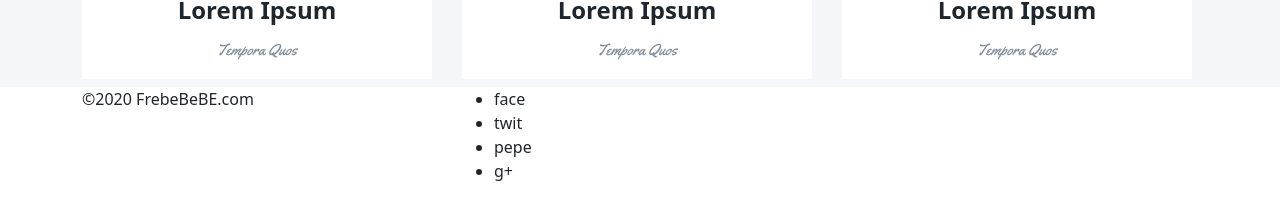
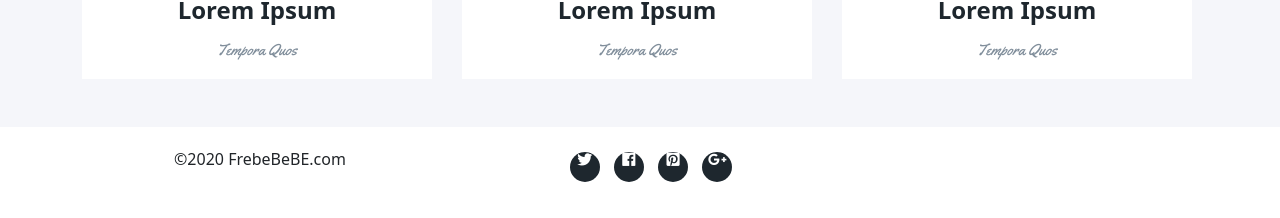
Before and after one commit to bart19870807/task-runer-pro, a website: page index.html in a window 1280 px wide. Shown: the part 1880-2098 px from the top of the page. Drawn offline with nearby package versions, Linux system fonts and the light colour scheme; a web font is replaced by a local one.

Commit message:
add style footer

```diff
--- a/index.html
+++ b/index.html
@@ -124,17 +124,17 @@
             </div>
         </div>
     </section>
-    <section>
+    <section class="foot">
         <footer>
             <div class="container">
                 <div class="row">
                     <div class="page col-md-4">&copy;2020 FrebeBeBE.com</div>
                     <div class="social col-md-4">
                         <ul>
-                            <li>face</li>
-                            <li>twit</li>
-                            <li>pepe</li>
-                            <li>g+</li>
+                            <li><i class="fab fa-twitter"></i></li>
+                            <li><i class="fab fa-facebook"></i></li>
+                            <li><i class="fab fa-pinterest-square"></i></li>
+                            <li><i class="fab fa-google-plus-g"></i></li>
                         </ul>
                     </div>
                     <div class="empty col-md-4"></div>
--- a/sass/style.scss
+++ b/sass/style.scss
@@ -106,6 +106,7 @@ $font-subtitle:'Yellowtail', cursive;
 // section our portfolio
 .our-portfolio {
     background-color: #f5f6fa;
+    padding-bottom: 40px;
 }
 .our-portfolio h2 {
     padding-top: 60px;
@@ -134,3 +135,33 @@ $font-subtitle:'Yellowtail', cursive;
 .our-portfolio img {
     height: 233px;
 }
+.page {
+    text-align: center;
+    font-weight: 500;
+    padding: 20px;
+}
+.social{
+    padding:20px;
+}
+.social ul{
+    text-align:center;
+}
+.social{
+    li {
+        i {
+    color:#fff;
+    font-size:15px;
+            }
+        }
+    }
+.social{
+    li{
+        font-size:0;
+        width:30px;
+        height:30px;
+        background: #1e272e;
+        border-radius:15px;
+        margin-right: 10px;
+        display: inline-block;
+        }
+    }
```
Also changed, not shown: css/style.css, 1 other file.
